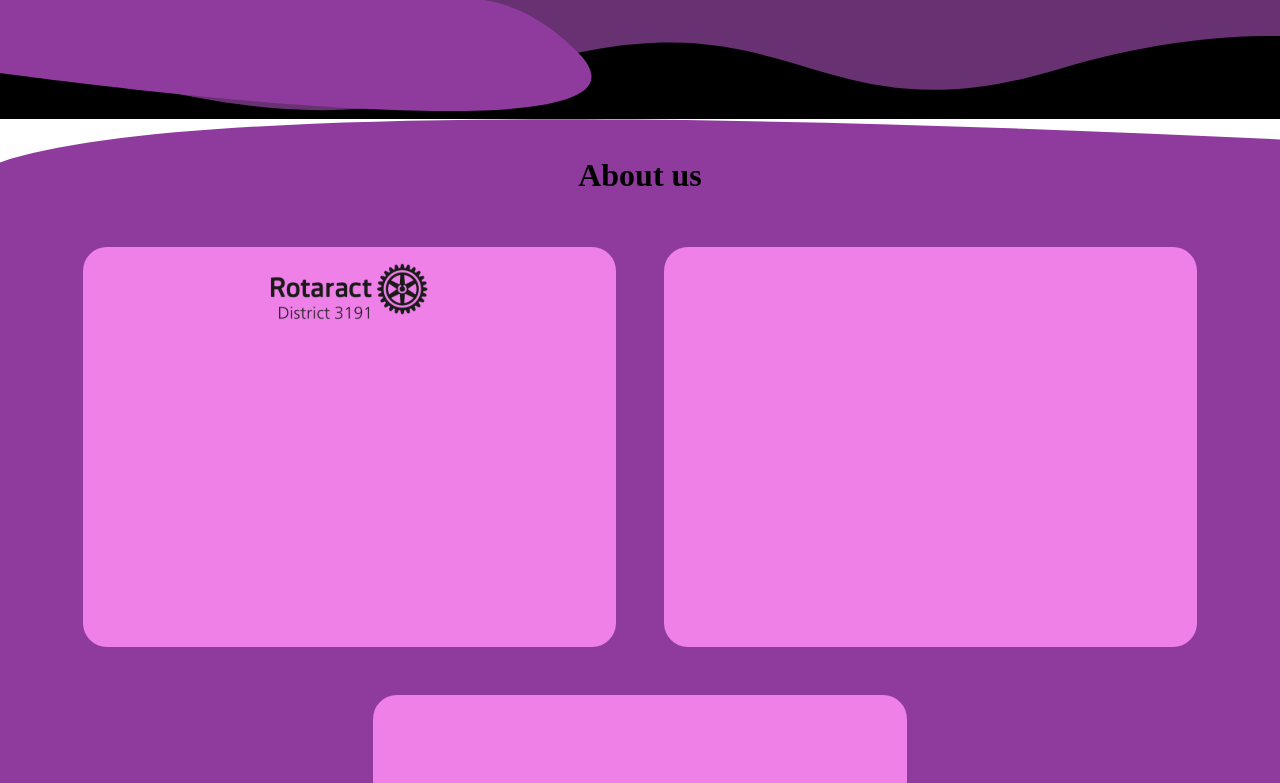
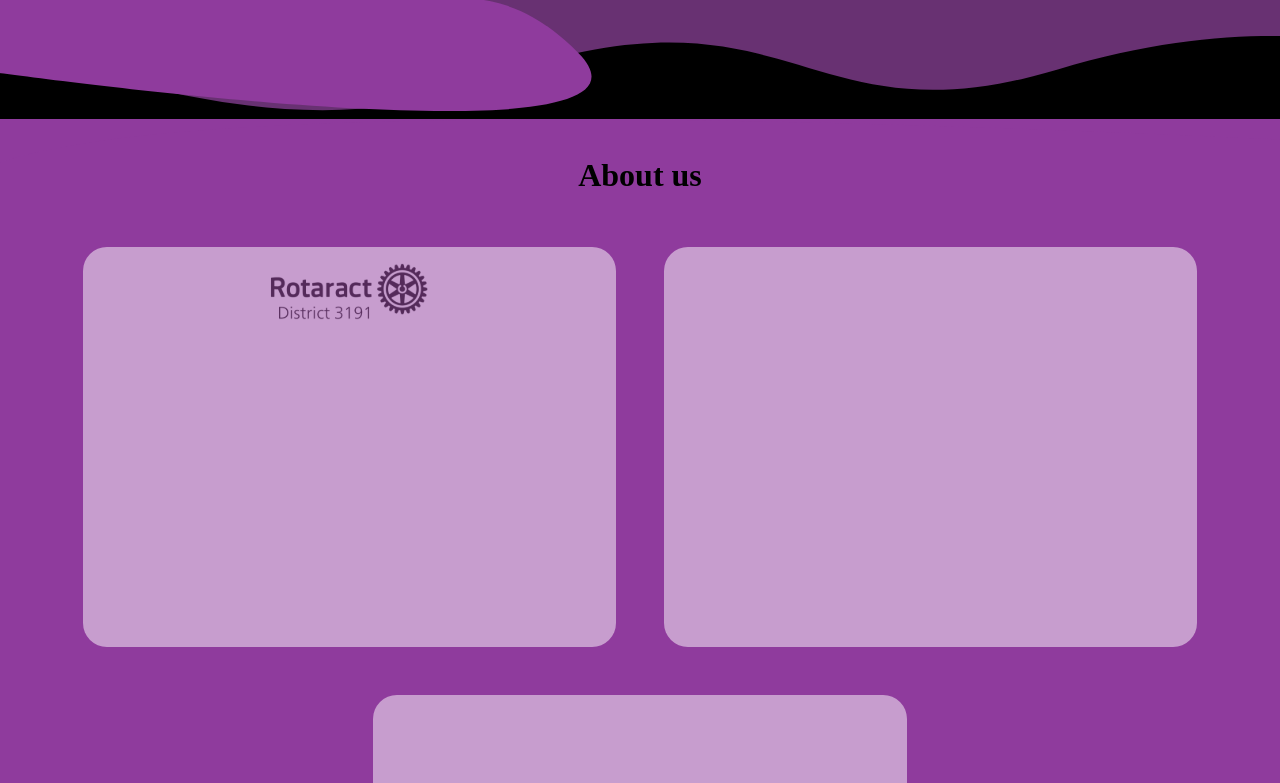
Before and after one commit to VenerableHarsha/VMMUN, a React (Create React App) app: page / in a window 1280 px wide. Shown: the part 737-1520 px from the top of the page. Built offline with nearby package versions, Linux system fonts and the light colour scheme; a web font is replaced by a local one.

Commit message:
added links to gform

```diff
--- a/src/components/About_us.js
+++ b/src/components/About_us.js
@@ -3,7 +3,7 @@ import AboutUsBg from './utilities/Background.svg'; // Assuming the correct path
 import roxky from './utilities/Roctor.svg';
 function AboutUs() {
   return (
-    <div className="h-[1250px] sm:h-[160vh] text-white flex flex-col" style={{backgroundColor:"", color:"white", backgroundImage: `url(${AboutUsBg})` , backgroundSize: 'cover'}}>
+    <div className="h-[1250px] sm:h-[160vh] text-white flex flex-col" style={{backgroundColor:"#8f3b9d", color:"white", backgroundImage: `url(${AboutUsBg})` , backgroundSize: 'cover'}}>
         <div style={{fontFamily: "Bahnschrift", fontSize: "2rem", fontWeight: "900"}} className='text-black font-bold flex justify-center text-2xl mt-10 sm:3xl '>About us</div>
         <div className='flex gap-12 justify-center flex-wrap mt-14 '>
             <div className='sm:w-5/12 sm:h-[400px] bg-pink-300 rounded-3xl w-[280px] h-[320px] bc'><div className='flex justify-center mt-4'><img src={roxky} className='w-28 sm:w-40'></img></div></div>
--- a/src/components/Navbar.js
+++ b/src/components/Navbar.js
@@ -21,7 +21,7 @@ function Navbar() {
             <div className='hover:text-purple-600'>Secretariat</div>
             <div className='hover:text-purple-600'>Conference Details</div>
             <div className='hover:text-purple-600'>Contact Us</div>
-            <div className='bg-black text-black p-2 px-6 rounded-3xl signup font-bold hover:bg-white'>Sign Up</div>
+            <div className='bg-black text-black p-2 px-6 rounded-3xl signup font-bold hover:bg-white'><a href="https://docs.google.com/forms/d/e/1FAIpQLScbI8HntdPouYheyQZLzm6QZzDUHHt95DUNXMur7pjszW3-Nw/viewform?pli=1">Sign Up</a></div>
 
         </div>
         <div className='scrollbar taha2' onClick={()=>{
@@ -42,7 +42,7 @@ function Navbar() {
             <div className='hover:text-purple-600'>Secretariat</div>
             <div className='hover:text-purple-600'>Conference Details</div>
             <div className='hover:text-purple-600'>Contact Us</div>
-            <div className='hover:text-purple-600 text-2xl font-black text-white'>Sign Up</div>
+            <div className='hover:text-purple-600 text-2xl font-black text-white'><a href="https://docs.google.com/forms/d/e/1FAIpQLScbI8HntdPouYheyQZLzm6QZzDUHHt95DUNXMur7pjszW3-Nw/viewform?pli=1">Sign Up</a></div>
         </div>
     }
     </div>
--- a/src/components/home.js
+++ b/src/components/home.js
@@ -17,7 +17,7 @@ export default function Home() {
             </h1>
             <p className="text-xl sm:text-4xl mb-8 text-black font-bold">THE FIRST EDITION</p>
 
-            <button className="bg-[#000000] text-white  py-3 rounded-full hover:bg-[#8F3B9D] items-center w-[8rem] font-black sm:scale-100 sc" >Sign Up</button>
+            <button className="bg-[#000000] text-white  py-3 rounded-full hover:bg-[#8F3B9D] items-center w-[8rem] font-black sm:scale-100 sc" ><a href="https://docs.google.com/forms/d/e/1FAIpQLScbI8HntdPouYheyQZLzm6QZzDUHHt95DUNXMur7pjszW3-Nw/viewform?pli=1">Sign Up</a></button>
 
 
           </div>
--- a/src/index.css
+++ b/src/index.css
@@ -8,6 +8,9 @@ body {
     sans-serif;
   -webkit-font-smoothing: antialiased;
   -moz-osx-font-smoothing: grayscale;
+}
+*{
+  background-color:  ;
 }
 
 
@@ -31,7 +34,8 @@ code {
   color: white;
 }
 .bc{
-  background-color: rgb(238, 128, 232);
+  background-color: white ;
+  opacity: 50%;
 }
 .signup{
   background-color: #8f3b9d;
```
